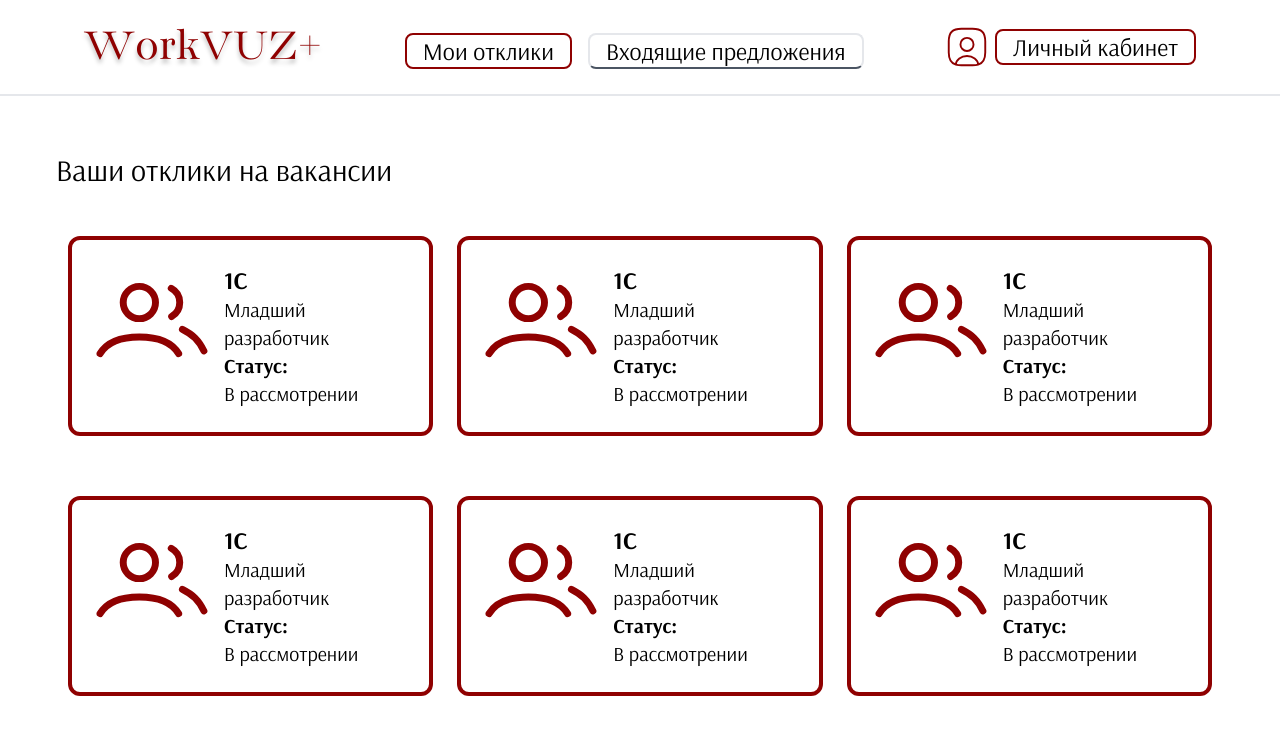
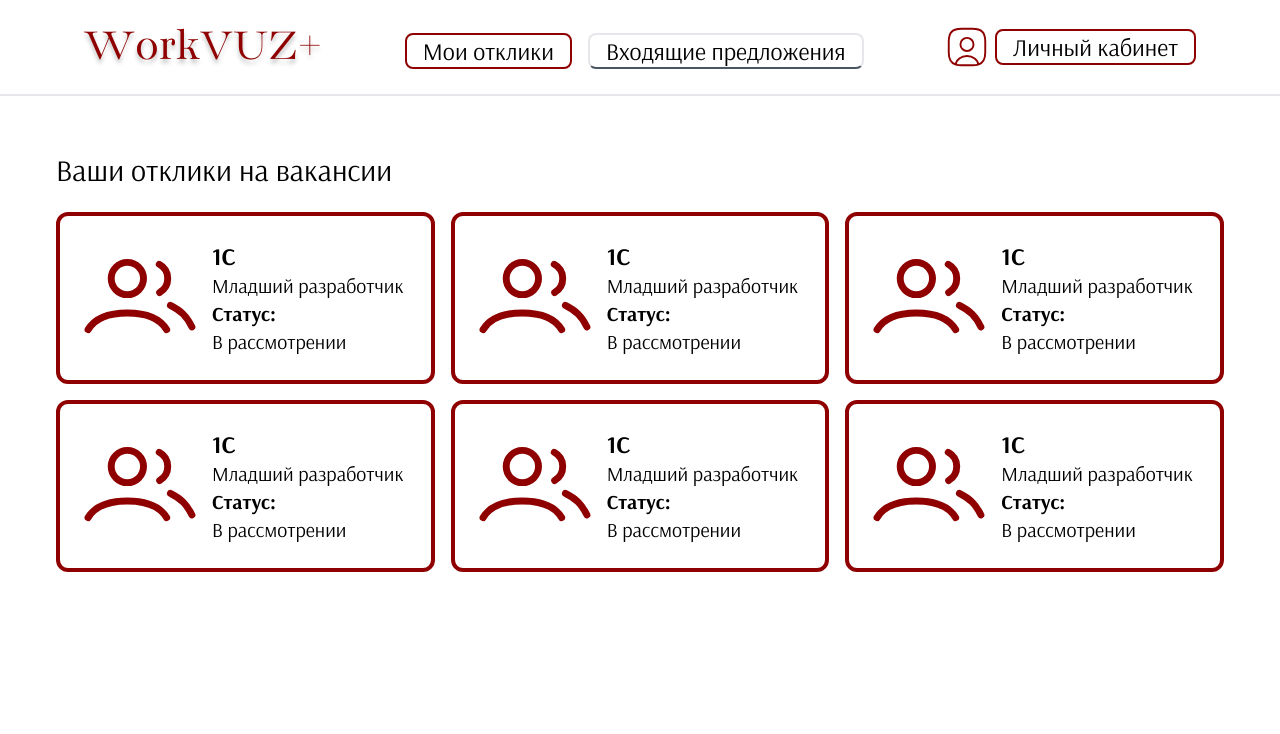
Before and after one commit to gnomDevelopers/RTU_MIREA_and_1C_hackaton, a Vue app in the folder HR/: page /myresponses in a window 1280 px wide. Shown: the top 734 px of the page. Built offline with nearby package versions, Linux system fonts and the light colour scheme.

Commit message:
interface for students is fully adapted for mobile devices

```diff
--- a/HR/src/assets/styles/output.css
+++ b/HR/src/assets/styles/output.css
@@ -590,10 +590,6 @@ video {
   margin: 2.5rem;
 }
 
-.m-3 {
-  margin: 0.75rem;
-}
-
 .m-8 {
   margin: 2rem;
 }
@@ -626,10 +622,6 @@ video {
   margin-right: 1rem;
 }
 
-.mt-12 {
-  margin-top: 3rem;
-}
-
 .mt-16 {
   margin-top: 4rem;
 }
@@ -638,6 +630,10 @@ video {
   margin-top: 0.5rem;
 }
 
+.mt-6 {
+  margin-top: 1.5rem;
+}
+
 .block {
   display: block;
 }
@@ -698,14 +694,6 @@ video {
   height: 100vh;
 }
 
-.max-h-32 {
-  max-height: 8rem;
-}
-
-.max-h-28 {
-  max-height: 7rem;
-}
-
 .w-0 {
   width: 0px;
 }
@@ -744,14 +732,6 @@ video {
 
 .min-w-40 {
   min-width: 10rem;
-}
-
-.max-w-32 {
-  max-width: 8rem;
-}
-
-.max-w-28 {
-  max-width: 7rem;
 }
 
 .flex-shrink-0 {
@@ -788,6 +768,10 @@ video {
           appearance: none;
 }
 
+.grid-cols-1 {
+  grid-template-columns: repeat(1, minmax(0, 1fr));
+}
+
 .flex-row {
   flex-direction: row;
 }
@@ -814,10 +798,6 @@ video {
 
 .items-stretch {
   align-items: stretch;
-}
-
-.justify-normal {
-  justify-content: normal;
 }
 
 .justify-start {
@@ -1017,9 +997,8 @@ video {
   padding-bottom: 0.5rem;
 }
 
-.text-2xl {
-  font-size: 1.5rem;
-  line-height: 2rem;
+.pb-2 {
+  padding-bottom: 0.5rem;
 }
 
 .text-lg {
@@ -1525,10 +1504,6 @@ video {
 }
 
 @media (min-width: 120px) {
-  .uus\:m-5 {
-    margin: 1.25rem;
-  }
-
   .uus\:mb-1 {
     margin-bottom: 0.25rem;
   }
@@ -1557,16 +1532,28 @@ video {
     height: 4rem;
   }
 
+  .uus\:max-h-24 {
+    max-height: 6rem;
+  }
+
   .uus\:w-full {
     width: 100%;
   }
 
+  .uus\:max-w-24 {
+    max-width: 6rem;
+  }
+
   .uus\:flex-col {
     flex-direction: column;
   }
 
   .uus\:justify-center {
     justify-content: center;
+  }
+
+  .uus\:p-5 {
+    padding: 1.25rem;
   }
 
   .uus\:text-base {
@@ -1620,10 +1607,6 @@ video {
     margin: 2.5rem;
   }
 
-  .md\:m-14 {
-    margin: 3.5rem;
-  }
-
   .md\:mb-4 {
     margin-bottom: 1rem;
   }
@@ -1652,12 +1635,20 @@ video {
     display: block;
   }
 
+  .md\:max-h-28 {
+    max-height: 7rem;
+  }
+
   .md\:w-1\/2 {
     width: 50%;
   }
 
-  .md\:w-1\/3 {
-    width: 33.333333%;
+  .md\:max-w-28 {
+    max-width: 7rem;
+  }
+
+  .md\:grid-cols-3 {
+    grid-template-columns: repeat(3, minmax(0, 1fr));
   }
 
   .md\:flex-row {
@@ -1666,6 +1657,10 @@ video {
 
   .md\:justify-normal {
     justify-content: normal;
+  }
+
+  .md\:p-14 {
+    padding: 3.5rem;
   }
 
   .md\:text-2xl {
@@ -1677,4 +1672,9 @@ video {
     font-size: 1.875rem;
     line-height: 2.25rem;
   }
-}
+
+  .md\:text-xl {
+    font-size: 1.25rem;
+    line-height: 1.75rem;
+  }
+}
--- a/HR/src/entities/header.vue
+++ b/HR/src/entities/header.vue
@@ -26,15 +26,15 @@
     </div>
   </div>
 <!--  это для телефона и вкладки для студентоффф-->
-  <div v-if="isSmallScreen && isProfilePage" class="flex flex-row justify-center gap-4 mt-2">
+  <div v-if="isSmallScreen && isProfilePage" class="flex flex-row justify-center gap-4 mt-2 pb-2 border-b-2">
     <button class="box-shadow flex justify-center items-center px-3 mb:px-4 text-xl mb:text-2xl uus:text-base text-color border-2 border-b-gray-600 rounded-lg cursor-pointer transition-bg hover:bg-red-100 active:bg-red-300" @click="$router.push({name: 'MyResponsesPage'})">Мои отклики</button>
     <button class="box-shadow flex justify-center items-center px-3 mb:px-4 text-xl mb:text-2xl uus:text-base text-color border-2 border-b-gray-600 rounded-lg cursor-pointer transition-bg hover:bg-red-100 active:bg-red-300" @click="$router.push({name: 'IncomingOffersPage'})">Входящие предложения</button>
   </div>
-  <div v-if="isSmallScreen && isMyResponsesPage" class="flex flex-row justify-center gap-4 mt-2">
+  <div v-if="isSmallScreen && isMyResponsesPage" class="flex flex-row justify-center gap-4 mt-2 pb-2 border-b-2">
     <button class="box-shadow flex justify-center items-center px-3 mb:px-4 text-xl mb:text-2xl uus:text-base text-color border-2 border-hr-color rounded-lg cursor-pointer transition-bg hover:bg-red-100 active:bg-red-300" @click="$router.push({name: 'MyResponsesPage'})">Мои отклики</button>
     <button class="box-shadow flex justify-center items-center px-3 mb:px-4 text-xl mb:text-2xl uus:text-base text-color border-2 border-b-gray-600 rounded-lg cursor-pointer transition-bg hover:bg-red-100 active:bg-red-300" @click="$router.push({name: 'IncomingOffersPage'})">Входящие предложения</button>
   </div>
-  <div v-if="isSmallScreen && isIncomingOffersPage" class="flex flex-row justify-center gap-4 mt-2">
+  <div v-if="isSmallScreen && isIncomingOffersPage" class="flex flex-row justify-center gap-4 mt-2 pb-2 border-b-2">
     <button class="box-shadow flex justify-center items-center px-3 mb:px-4 text-xl mb:text-2xl uus:text-base text-color border-2 border-b-gray-600 rounded-lg cursor-pointer transition-bg hover:bg-red-100 active:bg-red-300" @click="$router.push({name: 'MyResponsesPage'})">Мои отклики</button>
     <button class="box-shadow flex justify-center items-center px-3 mb:px-4 text-xl mb:text-2xl uus:text-base text-color border-2 border-hr-color rounded-lg cursor-pointer transition-bg hover:bg-red-100 active:bg-red-300" @click="$router.push({name: 'IncomingOffersPage'})">Входящие предложения</button>
   </div>
--- a/HR/src/pages/IncomingOffersPage.vue
+++ b/HR/src/pages/IncomingOffersPage.vue
@@ -1,62 +1,83 @@
 <template>
-  <div class="md:m-14 uus:m-5">
+  <div class="scrollable md:p-14 uus:p-5">
     <p class="md:text-3xl uus:text-xl">Входящие предложения</p>
+    <div class="grid grid-cols-1 md:grid-cols-3 gap-4 mt-6">
+      <div class="border-4 border-hr-color rounded-xl p-6">
+        <div class="flex flex-row">
+          <img class="md:max-w-28 md:max-h-28 uus:max-w-24 uus:max-h-24 mr-4" src="../assets/icons/icon-company.svg">
           <div class="flex flex-col">
-      <div class="flex flex-row">
-        <div class="flex flex-row md:w-1/3 border-4 border-hr-color rounded-xl mt-12 m-3 p-6">
-          <img class="max-w-28 max-h-28 mr-4" src="../assets/icons/icon-company.svg">
+            <p class="font-bold md:text-2xl uus:text-xl">1C</p>
+            <p class="md:text-xl uus:text-base">Младший разработчик</p>
             <div class="flex flex-col">
-            <p class="font-bold text-2xl">1C</p>
-            <p class="text-xl">Младший разработчик</p>
               <button class="sml-btn mb-2 mt-2">Принять</button>
               <button class="sml-btn">Отказаться</button>
             </div>
-        </div>
-        <div class="flex flex-row md:w-1/3 border-4 border-hr-color rounded-xl mt-12 m-3 p-6">
-          <img class="max-w-28 max-h-28 mr-4" src="../assets/icons/icon-company.svg">
-          <div class="flex flex-col">
-            <p class="font-bold text-2xl">1C</p>
-            <p class="text-xl">Младший разработчик</p>
-            <button class="sml-btn mb-2 mt-2">Принять</button>
-            <button class="sml-btn">Отказаться</button>
+
           </div>
         </div>
-        <div class="flex flex-row md:w-1/3 border-4 border-hr-color rounded-xl mt-12 m-3 p-6">
-          <img class="max-w-28 max-h-28 mr-4" src="../assets/icons/icon-company.svg">
+      </div>
+      <div class="border-4 border-hr-color rounded-xl p-6">
+        <div class="flex flex-row">
+          <img class="md:max-w-28 md:max-h-28 uus:max-w-24 uus:max-h-24 mr-4" src="../assets/icons/icon-company.svg">
           <div class="flex flex-col">
-            <p class="font-bold text-2xl">1C</p>
-            <p class="text-xl">Младший разработчик</p>
+            <p class="font-bold md:text-2xl uus:text-xl">1C</p>
+            <p class="md:text-xl uus:text-base">Младший разработчик</p>
+            <div class="flex flex-col">
               <button class="sml-btn mb-2 mt-2">Принять</button>
               <button class="sml-btn">Отказаться</button>
             </div>
           </div>
         </div>
+      </div>
+      <div class="border-4 border-hr-color rounded-xl p-6">
         <div class="flex flex-row">
-        <div class="flex flex-row md:w-1/3 border-4 border-hr-color rounded-xl mt-12 m-3 p-6">
-          <img class="max-w-28 max-h-28 mr-4" src="../assets/icons/icon-company.svg">
+          <img class="md:max-w-28 md:max-h-28 uus:max-w-24 uus:max-h-24 mr-4" src="../assets/icons/icon-company.svg">
           <div class="flex flex-col">
-            <p class="font-bold text-2xl">1C</p>
-            <p class="text-xl">Младший разработчик</p>
+            <p class="font-bold md:text-2xl uus:text-xl">1C</p>
+            <p class="md:text-xl uus:text-base">Младший разработчик</p>
+            <div class="flex flex-col">
               <button class="sml-btn mb-2 mt-2">Принять</button>
               <button class="sml-btn">Отказаться</button>
             </div>
           </div>
-        <div class="flex flex-row md:w-1/3 border-4 border-hr-color rounded-xl mt-12 m-3 p-6">
-          <img class="max-w-28 max-h-28 mr-4" src="../assets/icons/icon-company.svg">
+        </div>
+      </div>
+      <div class="border-4 border-hr-color rounded-xl p-6">
+        <div class="flex flex-row">
+          <img class="md:max-w-28 md:max-h-28 uus:max-w-24 uus:max-h-24 mr-4" src="../assets/icons/icon-company.svg">
           <div class="flex flex-col">
-            <p class="font-bold text-2xl">1C</p>
-            <p class="text-xl">Младший разработчик</p>
+            <p class="font-bold md:text-2xl uus:text-xl">1C</p>
+            <p class="md:text-xl uus:text-base">Младший разработчик</p>
+            <div class="flex flex-col">
               <button class="sml-btn mb-2 mt-2">Принять</button>
               <button class="sml-btn">Отказаться</button>
             </div>
           </div>
-        <div class="flex flex-row md:w-1/3 border-4 border-hr-color rounded-xl mt-12 m-3 p-6">
-          <img class="max-w-28 max-h-28 mr-4" src="../assets/icons/icon-company.svg">
+        </div>
+      </div>
+      <div class="border-4 border-hr-color rounded-xl p-6">
+        <div class="flex flex-row">
+          <img class="md:max-w-28 md:max-h-28 uus:max-w-24 uus:max-h-24 mr-4" src="../assets/icons/icon-company.svg">
           <div class="flex flex-col">
-            <p class="font-bold text-2xl">1C</p>
-            <p class="text-xl">Младший разработчик</p>
+            <p class="font-bold md:text-2xl uus:text-xl">1C</p>
+            <p class="md:text-xl uus:text-base">Младший разработчик</p>
+            <div class="flex flex-col">
               <button class="sml-btn mb-2 mt-2">Принять</button>
               <button class="sml-btn">Отказаться</button>
+            </div>
+          </div>
+        </div>
+      </div>
+      <div class="border-4 border-hr-color rounded-xl p-6">
+        <div class="flex flex-row">
+          <img class="md:max-w-28 md:max-h-28 uus:max-w-24 uus:max-h-24 mr-4" src="../assets/icons/icon-company.svg">
+          <div class="flex flex-col">
+            <p class="font-bold md:text-2xl uus:text-xl">1C</p>
+            <p class="md:text-xl uus:text-base">Младший разработчик</p>
+            <div class="flex flex-col">
+              <button class="sml-btn mb-2 mt-2">Принять</button>
+              <button class="sml-btn">Отказаться</button>
+            </div>
           </div>
         </div>
       </div>
--- a/HR/src/pages/MyResponsesPage.vue
+++ b/HR/src/pages/MyResponsesPage.vue
@@ -1,63 +1,70 @@
 <template>
-  <div class="md:m-14 uus:m-5">
+  <div class="scrollable md:p-14 uus:p-5">
     <p class="md:text-3xl uus:text-xl">Ваши отклики на вакансии</p>
-    <div class="flex flex-col">
-      <div class="flex flex-row">
-        <div class="flex flex-row md:w-1/3 border-4 border-hr-color rounded-xl mt-12 m-3 p-6">
-          <img class="max-w-28 max-h-28 mr-4" src="../assets/icons/icon-company.svg">
+    <div class="grid grid-cols-1 md:grid-cols-3 gap-4 mt-6">
+      <div class="border-4 border-hr-color rounded-xl p-6">
+        <div class="flex flex-row">
+          <img class="md:max-w-28 md:max-h-28 uus:max-w-24 uus:max-h-24 mr-4" src="../assets/icons/icon-company.svg">
           <div class="flex flex-col">
-            <p class="font-bold text-2xl">1C</p>
-            <p class="text-xl">Младший разработчик</p>
-            <p class="text-xl font-bold">Статус:</p>
-            <p class="text-xl">В рассмотрении</p>
-
-          </div>
-        </div>
-        <div class="flex flex-row md:w-1/3 border-4 border-hr-color rounded-xl mt-12 m-3 p-6">
-          <img class="max-w-28 max-h-28 mr-4" src="../assets/icons/icon-company.svg">
-          <div class="flex flex-col">
-            <p class="font-bold text-2xl">1C</p>
-            <p class="text-xl">Младший разработчик</p>
-            <p class="text-xl font-bold">Статус:</p>
-            <p class="text-xl">В рассмотрении</p>
-          </div>
-        </div>
-        <div class="flex flex-row md:w-1/3 border-4 border-hr-color rounded-xl mt-12 m-3 p-6">
-          <img class="max-w-28 max-h-28 mr-4" src="../assets/icons/icon-company.svg">
-          <div class="flex flex-col">
-            <p class="font-bold text-2xl">1C</p>
-            <p class="text-xl">Младший разработчик</p>
-            <p class="text-xl font-bold">Статус:</p>
-            <p class="text-xl">В рассмотрении</p>
+            <p class="font-bold md:text-2xl uus:text-xl">1C</p>
+            <p class="md:text-xl uus:text-base">Младший разработчик</p>
+            <p class="md:text-xl uus:text-base font-bold">Статус:</p>
+            <p class="md:text-xl uus:text-base">В рассмотрении</p>
           </div>
         </div>
       </div>
-      <div class="flex flex-row">
-        <div class="flex flex-row md:w-1/3 border-4 border-hr-color rounded-xl mt-12 m-3 p-6">
-          <img class="max-w-28 max-h-28 mr-4" src="../assets/icons/icon-company.svg">
+      <div class="border-4 border-hr-color rounded-xl p-6">
+        <div class="flex flex-row">
+          <img class="md:max-w-28 md:max-h-28 uus:max-w-24 uus:max-h-24 mr-4" src="../assets/icons/icon-company.svg">
           <div class="flex flex-col">
-            <p class="font-bold text-2xl">1C</p>
-            <p class="text-xl">Младший разработчик</p>
-            <p class="text-xl font-bold">Статус:</p>
-            <p class="text-xl">В рассмотрении</p>
+            <p class="font-bold md:text-2xl uus:text-xl">1C</p>
+            <p class="md:text-xl uus:text-base">Младший разработчик</p>
+            <p class="md:text-xl uus:text-base font-bold">Статус:</p>
+            <p class="md:text-xl uus:text-base">В рассмотрении</p>
           </div>
         </div>
-        <div class="flex flex-row md:w-1/3 border-4 border-hr-color rounded-xl mt-12 m-3 p-6">
-          <img class="max-w-28 max-h-28 mr-4" src="../assets/icons/icon-company.svg">
+      </div>
+      <div class="border-4 border-hr-color rounded-xl p-6">
+        <div class="flex flex-row">
+          <img class="md:max-w-28 md:max-h-28 uus:max-w-24 uus:max-h-24 mr-4" src="../assets/icons/icon-company.svg">
           <div class="flex flex-col">
-            <p class="font-bold text-2xl">1C</p>
-            <p class="text-xl">Младший разработчик</p>
-            <p class="text-xl font-bold">Статус:</p>
-            <p class="text-xl">В рассмотрении</p>
+            <p class="font-bold md:text-2xl uus:text-xl">1C</p>
+            <p class="md:text-xl uus:text-base">Младший разработчик</p>
+            <p class="md:text-xl uus:text-base font-bold">Статус:</p>
+            <p class="md:text-xl uus:text-base">В рассмотрении</p>
           </div>
         </div>
-        <div class="flex flex-row md:w-1/3 border-4 border-hr-color rounded-xl mt-12 m-3 p-6">
-          <img class="max-w-28 max-h-28 mr-4" src="../assets/icons/icon-company.svg">
+      </div>
+      <div class="border-4 border-hr-color rounded-xl p-6">
+        <div class="flex flex-row">
+          <img class="md:max-w-28 md:max-h-28 uus:max-w-24 uus:max-h-24 mr-4" src="../assets/icons/icon-company.svg">
           <div class="flex flex-col">
-            <p class="font-bold text-2xl">1C</p>
-            <p class="text-xl">Младший разработчик</p>
-            <p class="text-xl font-bold">Статус:</p>
-            <p class="text-xl">В рассмотрении</p>
+            <p class="font-bold md:text-2xl uus:text-xl">1C</p>
+            <p class="md:text-xl uus:text-base">Младший разработчик</p>
+            <p class="md:text-xl uus:text-base font-bold">Статус:</p>
+            <p class="md:text-xl uus:text-base">В рассмотрении</p>
+          </div>
+        </div>
+      </div>
+      <div class="border-4 border-hr-color rounded-xl p-6">
+        <div class="flex flex-row">
+          <img class="md:max-w-28 md:max-h-28 uus:max-w-24 uus:max-h-24 mr-4" src="../assets/icons/icon-company.svg">
+          <div class="flex flex-col">
+            <p class="font-bold md:text-2xl uus:text-xl">1C</p>
+            <p class="md:text-xl uus:text-base">Младший разработчик</p>
+            <p class="md:text-xl uus:text-base font-bold">Статус:</p>
+            <p class="md:text-xl uus:text-base">В рассмотрении</p>
+          </div>
+        </div>
+      </div>
+      <div class="border-4 border-hr-color rounded-xl p-6">
+        <div class="flex flex-row">
+          <img class="md:max-w-28 md:max-h-28 uus:max-w-24 uus:max-h-24 mr-4" src="../assets/icons/icon-company.svg">
+          <div class="flex flex-col">
+            <p class="font-bold md:text-2xl uus:text-xl">1C</p>
+            <p class="md:text-xl uus:text-base">Младший разработчик</p>
+            <p class="md:text-xl uus:text-base font-bold">Статус:</p>
+            <p class="md:text-xl uus:text-base">В рассмотрении</p>
           </div>
         </div>
       </div>
```
Lines whose indentation alone changed are shown as unchanged.
